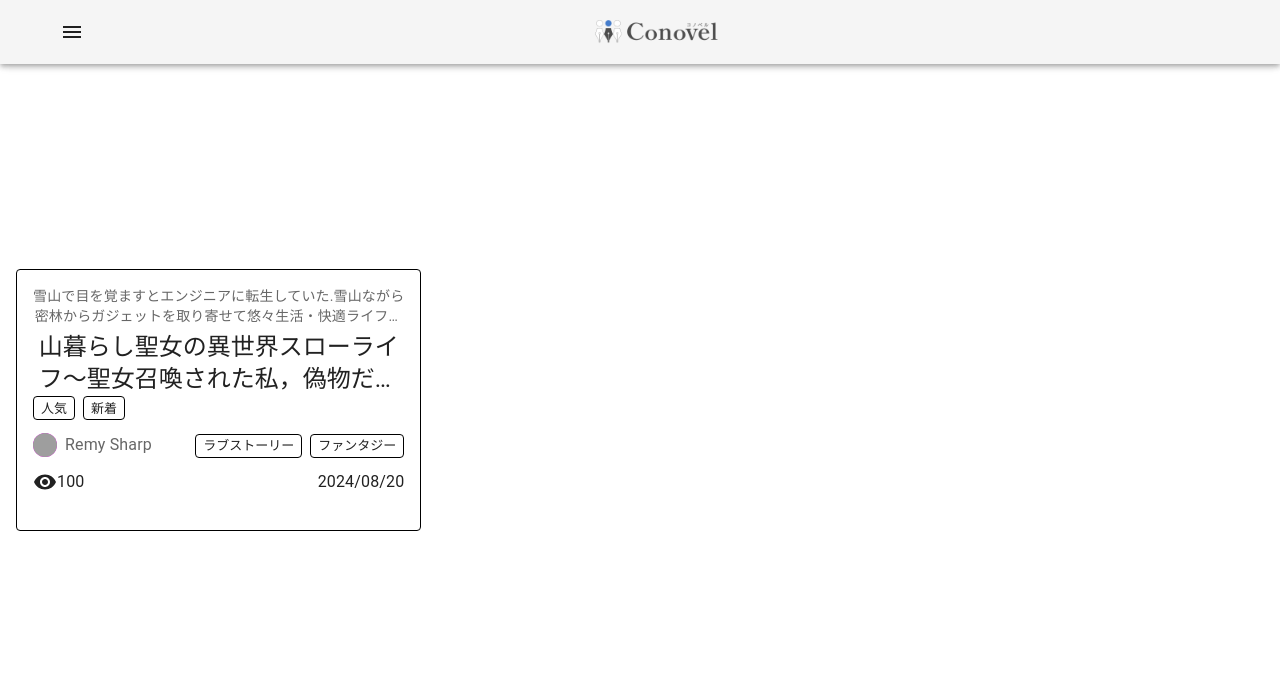
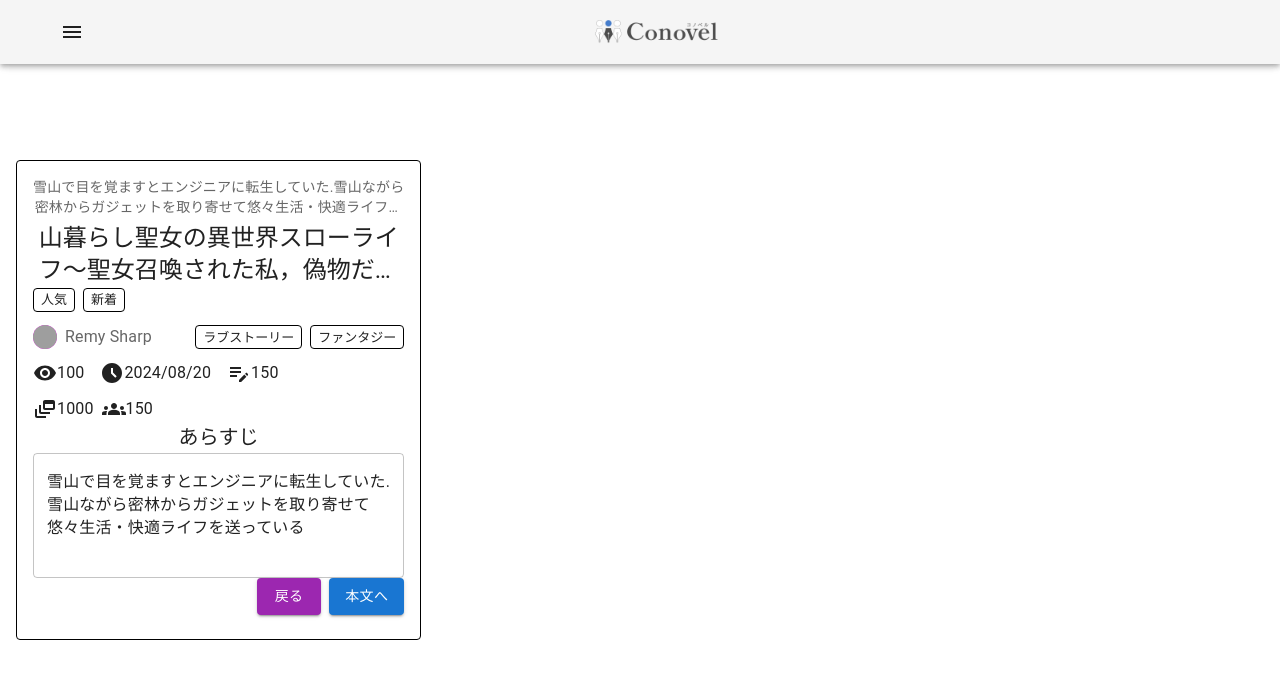
Before and after one commit to Conovel/frontend, a React (Vite) app: page / in a window 1280 px wide. Shown: the top 678 px of the page. Built offline with nearby package versions, Linux system fonts and the light colour scheme; grey boxes are pictures that could not be loaded; the HTML template or start-up script is replaced by a standard one.

Commit message:
wip; 追加項目を追加

```diff
--- a/cspell.json
+++ b/cspell.json
@@ -49,7 +49,6 @@
     "Novel",
     "Novels",
     "Outlined",
-    "Novel",
     "pages",
     "place",
     "Popular",
@@ -63,11 +62,12 @@
     "Remy",
     "responsive",
     "ring",
+    "sentence",
     "sidebar",
     "single",
     "skip",
+    "slots",
     "smoothing",
-    "slots",
     "spin",
     "staged",
     "Story",
--- a/src/components/novelCard/container.tsx
+++ b/src/components/novelCard/container.tsx
@@ -16,6 +16,8 @@ interface NovelProps {
   fantasy: boolean;
   views: number;
   date: string;
+  sentence_count: number;
+  sentence_user_count: number;
   chips: React.ReactNode[];
   tags: React.ReactNode[];
 }
--- a/src/components/novelCard/presentation.tsx
+++ b/src/components/novelCard/presentation.tsx
@@ -4,6 +4,11 @@ import CardContent from '@mui/material/CardContent';
 import Typography from '@mui/material/Typography';
 import Avatar from '@mui/material/Avatar';
 import VisibilityIcon from '@mui/icons-material/Visibility';
+import AccessTimeFilledIcon from '@mui/icons-material/AccessTimeFilled';
+import EditNoteIcon from '@mui/icons-material/EditNote';
+import DynamicFeedIcon from '@mui/icons-material/DynamicFeed';
+import GroupsIcon from '@mui/icons-material/Groups';
+import { Button, TextField } from '@mui/material';
 
 interface Novel {
   description: string;
@@ -19,6 +24,8 @@ interface Novel {
   tags: React.ReactNode[];
   views: number;
   date: string;
+  sentence_user_count: number;
+  sentence_count: number;
 }
 
 const NovelCard = ({
@@ -95,14 +102,57 @@ const NovelCard = ({
             </Box>
           </Box>
 
-          <Box
-            sx={{ display: 'flex', justifyContent: 'space-between', mb: 1.5 }}
-          >
-            <Typography sx={{ display: 'flex', alignItems: 'center' }}>
+          <Box sx={{ display: 'flex', justifyContent: 'flex-start', mb: 1.5 }}>
+            <Typography sx={{ display: 'flex', alignItems: 'center', mr: 2 }}>
+              {' '}
+              {/* Add margin-right */}
               <VisibilityIcon />
               {novel.views}
             </Typography>
-            <Typography>{novel.date}</Typography>
+            <Typography sx={{ display: 'flex', alignItems: 'center', mr: 2 }}>
+              {' '}
+              {/* Add margin-right */}
+              <AccessTimeFilledIcon />
+              {novel.date}
+            </Typography>
+            <Typography sx={{ display: 'flex', alignItems: 'center' }}>
+              {' '}
+              <EditNoteIcon />
+              {novel.sentence_user_count}
+            </Typography>
+          </Box>
+          <Box sx={{ display: 'flex', justifyContent: 'flex-start', gap: 1 }}>
+            <Typography sx={{ display: 'flex', alignItems: 'center' }}>
+              {' '}
+              <DynamicFeedIcon />
+              {novel.sentence_count}
+            </Typography>
+            <Typography sx={{ display: 'flex', alignItems: 'center' }}>
+              {' '}
+              <GroupsIcon />
+              {novel.sentence_user_count}
+            </Typography>
+          </Box>
+          <Box>
+            <Typography variant='h6'>あらすじ</Typography>
+            <TextField
+              fullWidth
+              multiline
+              rows={4}
+              variant='outlined'
+              value={novel.description}
+              InputProps={{
+                readOnly: true,
+              }}
+            />
+          </Box>
+          <Box sx={{ display: 'flex', justifyContent: 'flex-end', gap: 1 }}>
+            <Button variant='contained' color='secondary'>
+              戻る
+            </Button>
+            <Button variant='contained' color='primary'>
+              本文へ
+            </Button>
           </Box>
         </CardContent>
       </Card>
--- a/src/features/NovelList/index.tsx
+++ b/src/features/NovelList/index.tsx
@@ -24,6 +24,8 @@ export const novels = [
     date: '2024/08/20',
     chips: [<Chips label='人気' />, <Chips label='新着' />],
     tags: [<Tags label='ラブストーリー' />, <Tags label='ファンタジー' />],
+    sentence_user_count: 150,
+    sentence_count: 1000,
   },
 ];
 
```
